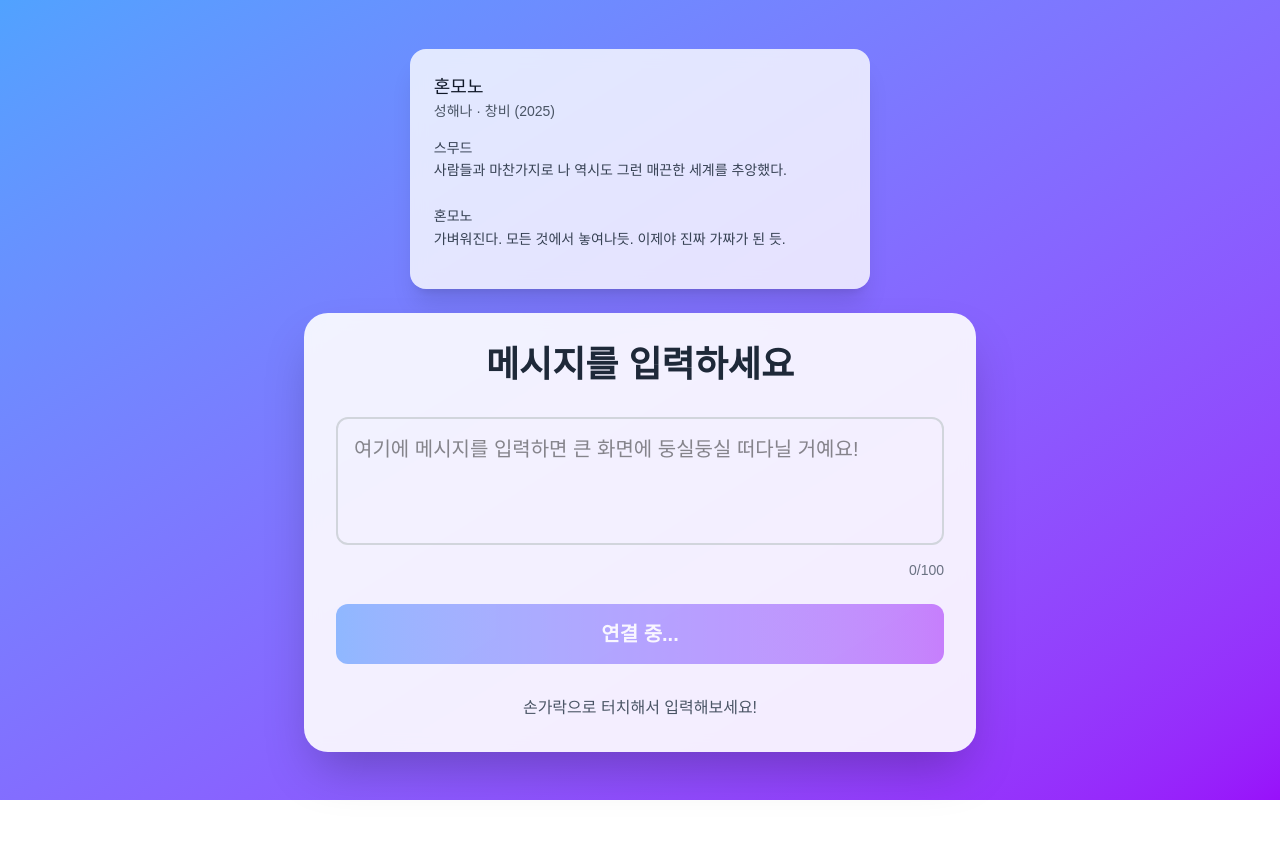
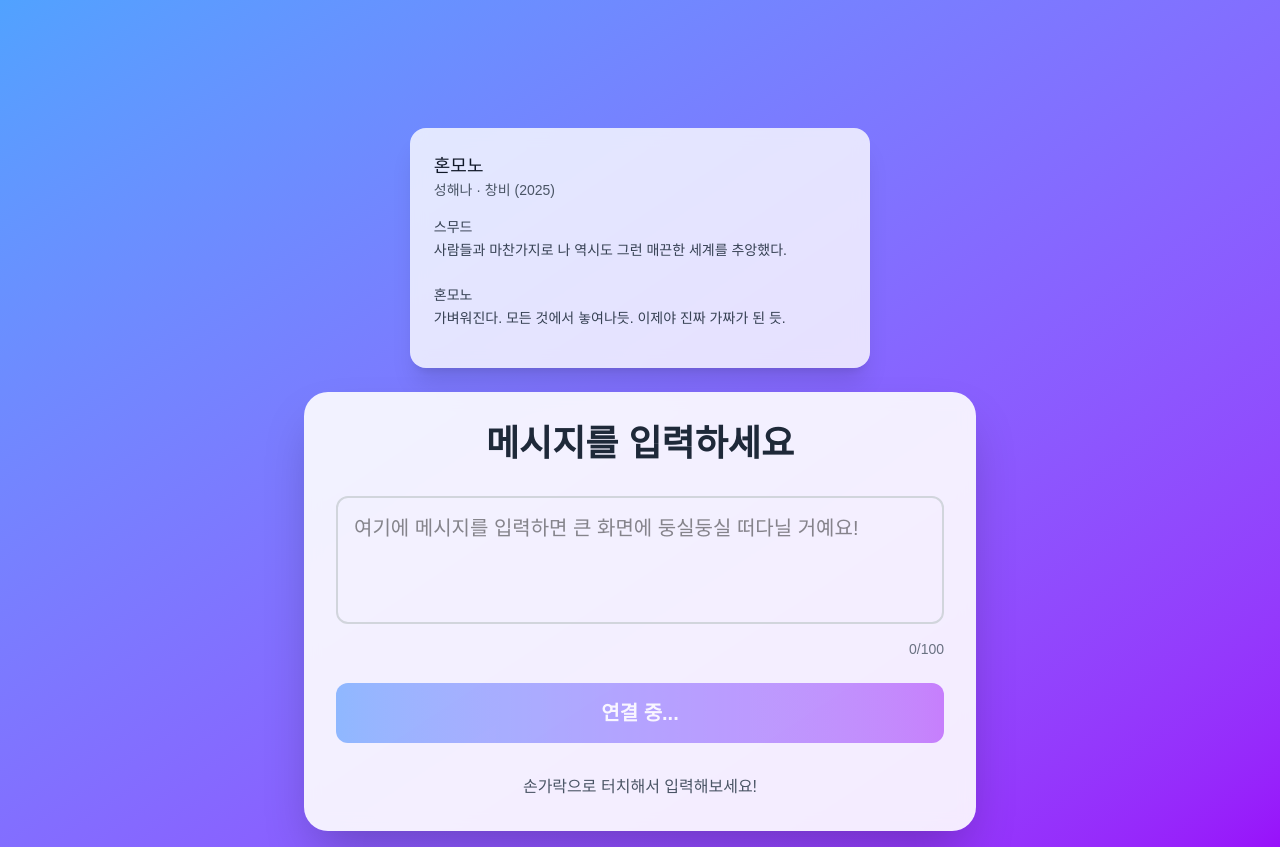
Before and after one commit to jooyeonthemaster/letter, a Next.js app: page /touch in a window 1280 px wide. Before the commit the page ends 800 px from the top, so only its background shows below. Built offline with nearby package versions, Linux system fonts and the light colour scheme; no server answers.

Commit message:
Fix layout: move poetry quote above input area and add proper spacing

```diff
--- a/src/app/touch/page.tsx
+++ b/src/app/touch/page.tsx
@@ -36,9 +36,9 @@ export default function TouchPage() {
   };
 
   return (
-    <div className="min-h-screen bg-gradient-to-br from-blue-400 to-purple-600 flex flex-col justify-center p-4">
+    <div className="min-h-screen bg-gradient-to-br from-blue-400 to-purple-600 flex flex-col p-4 pt-24">
       {/* 상단 시 인용구 영역 */}
-      <div className="bg-white/80 backdrop-blur-sm rounded-2xl p-6 mb-6 max-w-2xl mx-auto shadow-xl">
+      <div className="bg-white/80 backdrop-blur-sm rounded-2xl p-6 mb-6 max-w-2xl mx-auto shadow-xl mt-8">
         <div className="flex items-start justify-between mb-4">
           <div>
             <h3 className="text-lg font-medium text-gray-900">혼모노</h3>
@@ -59,7 +59,7 @@ export default function TouchPage() {
         </div>
       </div>
 
-      <div className="bg-white/90 backdrop-blur-sm rounded-3xl p-8 w-full max-w-2xl mx-auto shadow-2xl">
+      <div className="bg-white/90 backdrop-blur-sm rounded-3xl p-8 w-full max-w-2xl mx-auto shadow-2xl flex-1 flex flex-col justify-center">
         <h1 className="text-4xl font-bold text-center text-gray-800 mb-8">
           메시지를 입력하세요
         </h1>
```
